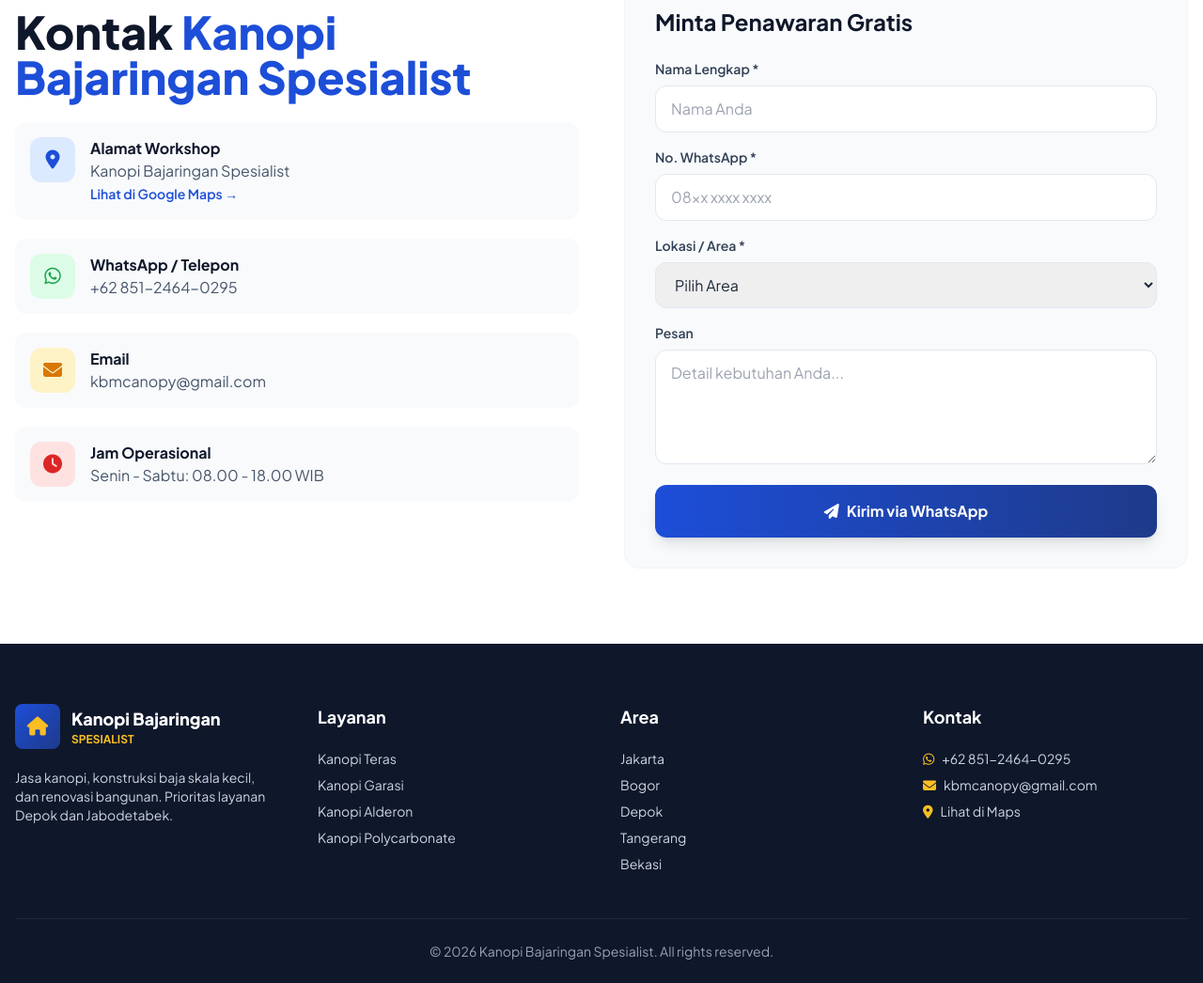
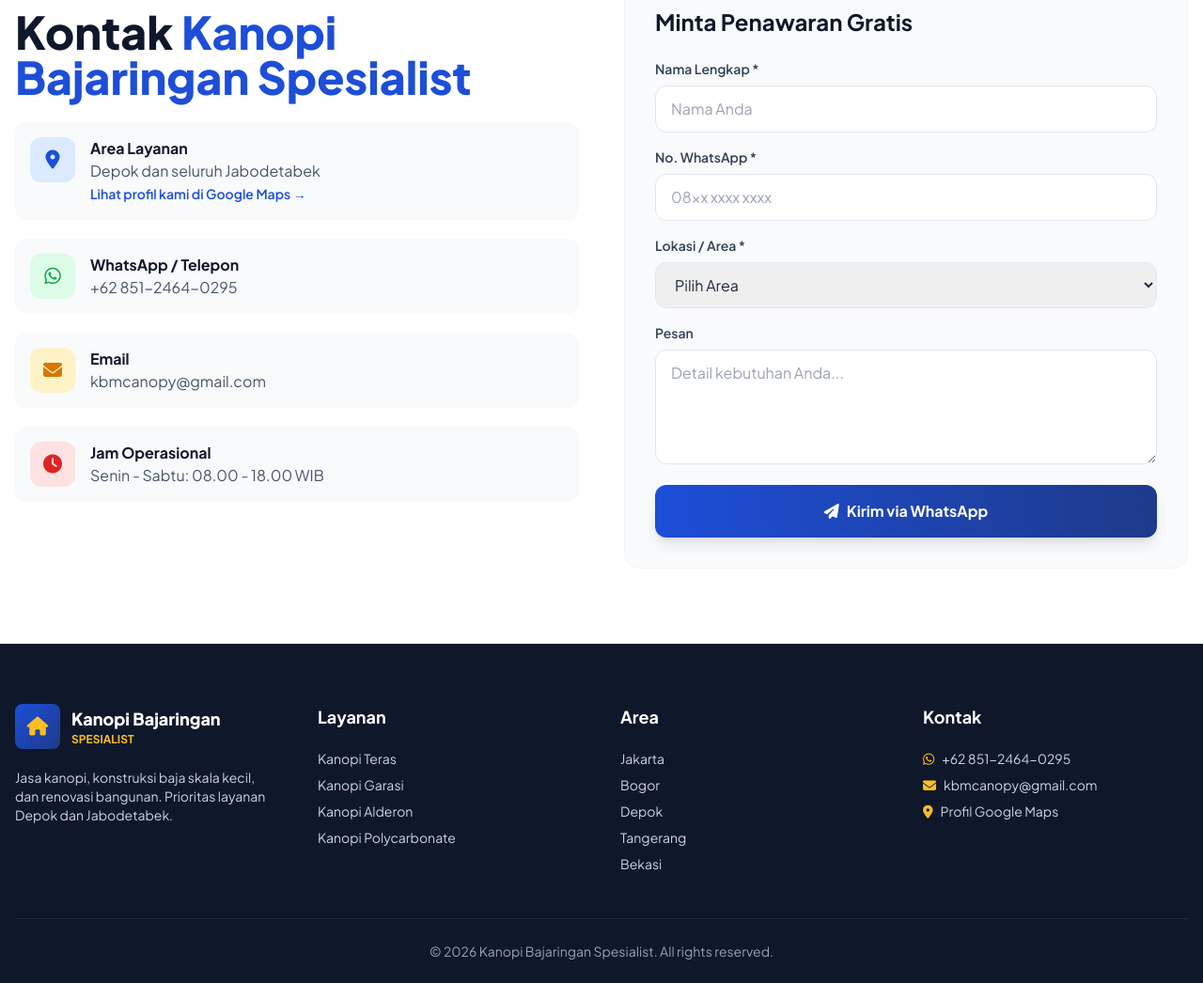
Before and after one commit to kbmcanopy-devoc/business-profile, a plain HTML site: page index.html in a window 1280 px wide. Shown: the part 5099-6145 px from the top of the page at 94% size. Drawn offline with nearby package versions, Linux system fonts and the light colour scheme.

Commit message:
Replace workshop address with service area and Google Business Profile link

```diff
--- a/index.html
+++ b/index.html
@@ -255,7 +255,7 @@
   <section id="kontak" class="py-20 bg-white">
     <div class="container mx-auto px-4"><div class="grid lg:grid-cols-2 gap-12">
       <div data-aos="fade-right"><span class="text-amber-600 font-bold tracking-widest text-sm">HUBUNGI KAMI</span><h2 class="text-3xl lg:text-5xl font-extrabold text-slate-900 mt-3 mb-6">Kontak <span class="text-blue-700">Kanopi Bajaringan Spesialist</span></h2><div class="space-y-5">
-        <a href="https://maps.app.goo.gl/FYqdgAtoE72d5aCt5?g_st=aw" target="_blank" rel="noopener" class="flex items-start gap-4 p-4 bg-slate-50 rounded-xl hover:bg-blue-50 transition group"><div class="w-12 h-12 bg-blue-100 rounded-xl flex items-center justify-center flex-shrink-0"><i class="fas fa-map-marker-alt text-blue-700 text-xl"></i></div><div><div class="font-bold text-slate-900">Alamat Workshop</div><div class="text-slate-600">Kanopi Bajaringan Spesialist</div><span class="text-blue-700 font-semibold text-sm group-hover:underline">Lihat di Google Maps →</span></div></a>
+        <a href="https://maps.app.goo.gl/MPzDznoyVX7Mt2zE8" target="_blank" rel="noopener" class="flex items-start gap-4 p-4 bg-slate-50 rounded-xl hover:bg-blue-50 transition group"><div class="w-12 h-12 bg-blue-100 rounded-xl flex items-center justify-center flex-shrink-0"><i class="fas fa-map-marker-alt text-blue-700 text-xl"></i></div><div><div class="font-bold text-slate-900">Area Layanan</div><div class="text-slate-600">Depok dan seluruh Jabodetabek</div><span class="text-blue-700 font-semibold text-sm group-hover:underline">Lihat profil kami di Google Maps →</span></div></a>
         <div class="flex items-start gap-4 p-4 bg-slate-50 rounded-xl"><div class="w-12 h-12 bg-green-100 rounded-xl flex items-center justify-center flex-shrink-0"><i class="fab fa-whatsapp text-green-600 text-xl"></i></div><div><div class="font-bold text-slate-900">WhatsApp / Telepon</div><a href="https://wa.me/6285124640295" class="text-slate-600 hover:text-green-600">+62 851-2464-0295</a></div></div>
         <div class="flex items-start gap-4 p-4 bg-slate-50 rounded-xl"><div class="w-12 h-12 bg-amber-100 rounded-xl flex items-center justify-center flex-shrink-0"><i class="fas fa-envelope text-amber-600 text-xl"></i></div><div><div class="font-bold text-slate-900">Email</div><a href="mailto:kbmcanopy@gmail.com" class="text-slate-600 hover:text-amber-600">kbmcanopy@gmail.com</a></div></div>
         <div class="flex items-start gap-4 p-4 bg-slate-50 rounded-xl"><div class="w-12 h-12 bg-red-100 rounded-xl flex items-center justify-center flex-shrink-0"><i class="fas fa-clock text-red-600 text-xl"></i></div><div><div class="font-bold text-slate-900">Jam Operasional</div><div class="text-slate-600">Senin - Sabtu: 08.00 - 18.00 WIB</div></div></div>
@@ -275,7 +275,7 @@
       <div><div class="flex items-center gap-3 mb-5"><div class="w-12 h-12 bg-gradient-to-br from-blue-700 to-blue-900 rounded-lg flex items-center justify-center"><i class="fas fa-home text-amber-400 text-xl"></i></div><div><div class="font-extrabold text-lg text-white">Kanopi Bajaringan</div><div class="text-xs text-amber-400 font-bold">SPESIALIST</div></div></div><p class="text-sm">Jasa kanopi, konstruksi baja skala kecil, dan renovasi bangunan. Prioritas layanan Depok dan Jabodetabek.</p></div>
       <div><h4 class="font-bold text-white text-lg mb-5">Layanan</h4><ul class="space-y-2 text-sm"><li><a href="#layanan" class="hover:text-amber-400">Kanopi Teras</a></li><li><a href="#layanan" class="hover:text-amber-400">Kanopi Garasi</a></li><li><a href="#layanan" class="hover:text-amber-400">Kanopi Alderon</a></li><li><a href="#layanan" class="hover:text-amber-400">Kanopi Polycarbonate</a></li></ul></div>
       <div><h4 class="font-bold text-white text-lg mb-5">Area</h4><ul class="space-y-2 text-sm"><li><a href="#area" class="hover:text-amber-400">Jakarta</a></li><li><a href="#area" class="hover:text-amber-400">Bogor</a></li><li><a href="#area" class="hover:text-amber-400">Depok</a></li><li><a href="#area" class="hover:text-amber-400">Tangerang</a></li><li><a href="#area" class="hover:text-amber-400">Bekasi</a></li></ul></div>
-      <div><h4 class="font-bold text-white text-lg mb-5">Kontak</h4><ul class="space-y-2 text-sm"><li><i class="fab fa-whatsapp text-amber-400 mr-2"></i><a href="https://wa.me/6285124640295" class="hover:text-amber-400">+62 851-2464-0295</a></li><li><i class="fas fa-envelope text-amber-400 mr-2"></i><a href="mailto:kbmcanopy@gmail.com" class="hover:text-amber-400">kbmcanopy@gmail.com</a></li><li><i class="fas fa-map-marker-alt text-amber-400 mr-2"></i><a href="https://maps.app.goo.gl/FYqdgAtoE72d5aCt5?g_st=aw" target="_blank" rel="noopener" class="hover:text-amber-400">Lihat di Maps</a></li></ul></div>
+      <div><h4 class="font-bold text-white text-lg mb-5">Kontak</h4><ul class="space-y-2 text-sm"><li><i class="fab fa-whatsapp text-amber-400 mr-2"></i><a href="https://wa.me/6285124640295" class="hover:text-amber-400">+62 851-2464-0295</a></li><li><i class="fas fa-envelope text-amber-400 mr-2"></i><a href="mailto:kbmcanopy@gmail.com" class="hover:text-amber-400">kbmcanopy@gmail.com</a></li><li><i class="fas fa-map-marker-alt text-amber-400 mr-2"></i><a href="https://maps.app.goo.gl/MPzDznoyVX7Mt2zE8" target="_blank" rel="noopener" class="hover:text-amber-400">Profil Google Maps</a></li></ul></div>
     </div><div class="border-t border-slate-800 pt-6 text-center text-sm text-slate-400">© 2026 Kanopi Bajaringan Spesialist. All rights reserved.</div></div>
   </footer>
 
```
